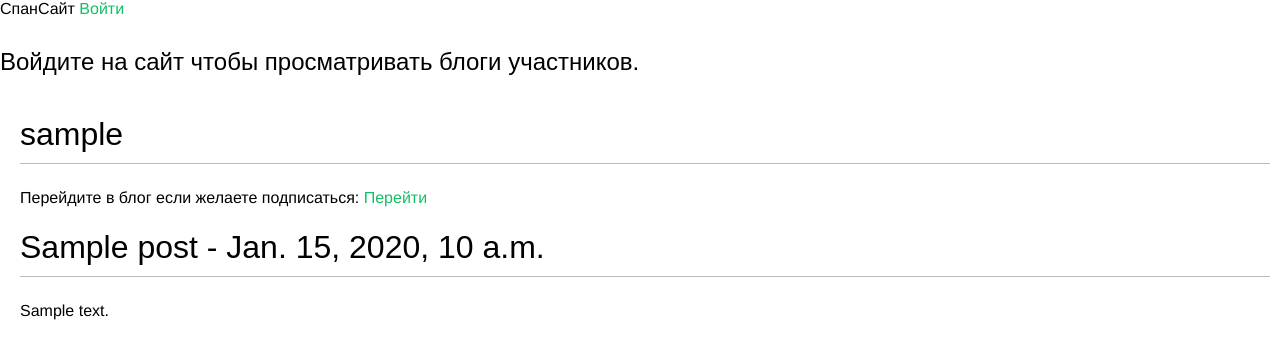
After one commit to igor931/my_test_project, a Django app: a page that uses blog/templates/detail.html in a window 1280 px wide. The commit adds this page. Shown: the top 359 px of the page. Run offline with Django 3.2, Linux system fonts and the light colour scheme; tables that the repository leaves empty hold one stand-in row (values such as "Sample post").

Commit message:
My second commit

```diff
--- a/blog/models.py
+++ b/blog/models.py
@@ -16,7 +16,7 @@
 		return self.title
 
 	def get_absolute_url(self):
-		url = reverse('ViewPost', args=[self.author.username,
+		url = reverse('post', args=[self.author.username,
 										self.pk])
 		return url
 
@@ -28,7 +28,7 @@
 		for user in users:
 			if user.email:
 				data = ('Здравствуйте в блоге на который вы подписаны был опубликован пост: ', \
-					self.title + '' + self.text + ' ' + 'Ссылка - url_posts', \
+					self.title + '\n' + self.text + '\n' + self.get_absolute_url, \
 					'agent53347@mail.ru', [user.email])
 				datalist.append(data)
 			send_mass_mail(tuple(datalist))
--- /dev/null
+++ b/blog/templates/detail.html
@@ -0,0 +1,16 @@
+{% extends "base.html" %}
+
+{% block title %}Log-in{% endblock %}
+
+{% block content %}
+	<div style="padding: 10px; margin-left: 10px;">
+
+		<div>
+			 <h1>{{ post.author }}</h1>
+			 <p>Перейдите в блог если желаете подписаться: <a href="{% url 'blog' username=post.author.username %}">Перейти</a></p>
+			 <h1>{{ post.title }} - {{ post.date }}</h1>
+			 <p>{{ post.text }}</p>
+		</div>
+
+	</div>
+{% endblock %}
--- a/blog/templates/post_add.html
+++ b/blog/templates/post_add.html
@@ -7,7 +7,7 @@
 	<h1>Добавить пост(Log-in)</h1>
 	<p>Пожалуйста, используйте форму ниже.
 	<div class="post_add" >
-		<form action="/blog/" method="post">
+		<form action="{% url 'post_add' %}" method="post">
 			{{ form.as_p }}
 			{% csrf_token %}
 			<input type="hidden" name="next" value="{{next}}">
--- a/blog/urls.py
+++ b/blog/urls.py
@@ -1,8 +1,8 @@
 from django.conf.urls import url
 from . import views
 from django.contrib.auth.views import login, logout
-from django.views.generic import ListView
-from .models import Blog
+from django.views.generic import ListView, DetailView
+from .models import Blog, Post
 
 urlpatterns = [
 	url(r'^post_add/$', views.post_add.as_view(), name='post_add'),
@@ -11,10 +11,11 @@
 	url(r'^$', ListView.as_view(model=Blog, template_name='index.html'), name='index'),
 	url(r'^news_feed/$', views.news_feed.as_view(), name='news_feed'),
 	url(r'^(?P<username>[-\w]+)/$', views.blog.as_view(), name='blog'),
+	url(r'^(?P<username>[-\w]+)/(?P<pk>[0-9]+)/$', DetailView.as_view(model=Post, template_name='detail.html'), name='post'),
 	url(r'^(?P<username>[-\w]+)/subscription/$', views.subs.as_view(), name='subs'),
 	url(r'^(?P<username>[-\w]+)/unsubscription/$', views.unsubs.as_view(), name='unsubs'),
 	url(r'^news_feed/$', views.news_feed.as_view(), name='news_feed'),
-	url(r'^readed/(?P<post_id>\d+)/$', views.readed.as_view(), name='readed'),
+	url(r'^readed/post/(?P<post_id>\d+)/$', views.readed.as_view(), name='readed'),
 
 
 #	url(r'^blog_list', ListView.as_view(model=Blog), name='blog_list'),
--- a/blog/views.py
+++ b/blog/views.py
@@ -73,9 +73,9 @@
 		author = request.user
 		title = request.POST.get('title', '')
 		text = request.POST.get('text', '')
-		post = Post(author=author, text=text)
+		post = Post(author=author, text=text, title=title)
 		post.save()
-		return redirect('/')
+		return redirect('/blog/' + str(request.user.username) + '/')
 
 	def get(self, request):
 		template_name = 'post_add.html'
--- a/my_project/settings.py
+++ b/my_project/settings.py
@@ -107,7 +107,7 @@
 EMAIL_HOST = 'smtp.mail.ru'
 EMAIL_PORT = 2525
 EMAIL_HOST_USER = "agent53347@mail.ru"
-EMAIL_HOST_PASSWORD = "oborotenb12353347"
+EMAIL_HOST_PASSWORD = "**************"
 EMAIL_USE_TLS = True
 
 SERVER_EMAIL = EMAIL_HOST_USER
```
Also changed, not shown: blog/templates/blog.html (+5 -3 lines), blog/templates/news_feed.html (+6 -3 lines), blog/templates/registration/login.html (+7 -2 lines).
